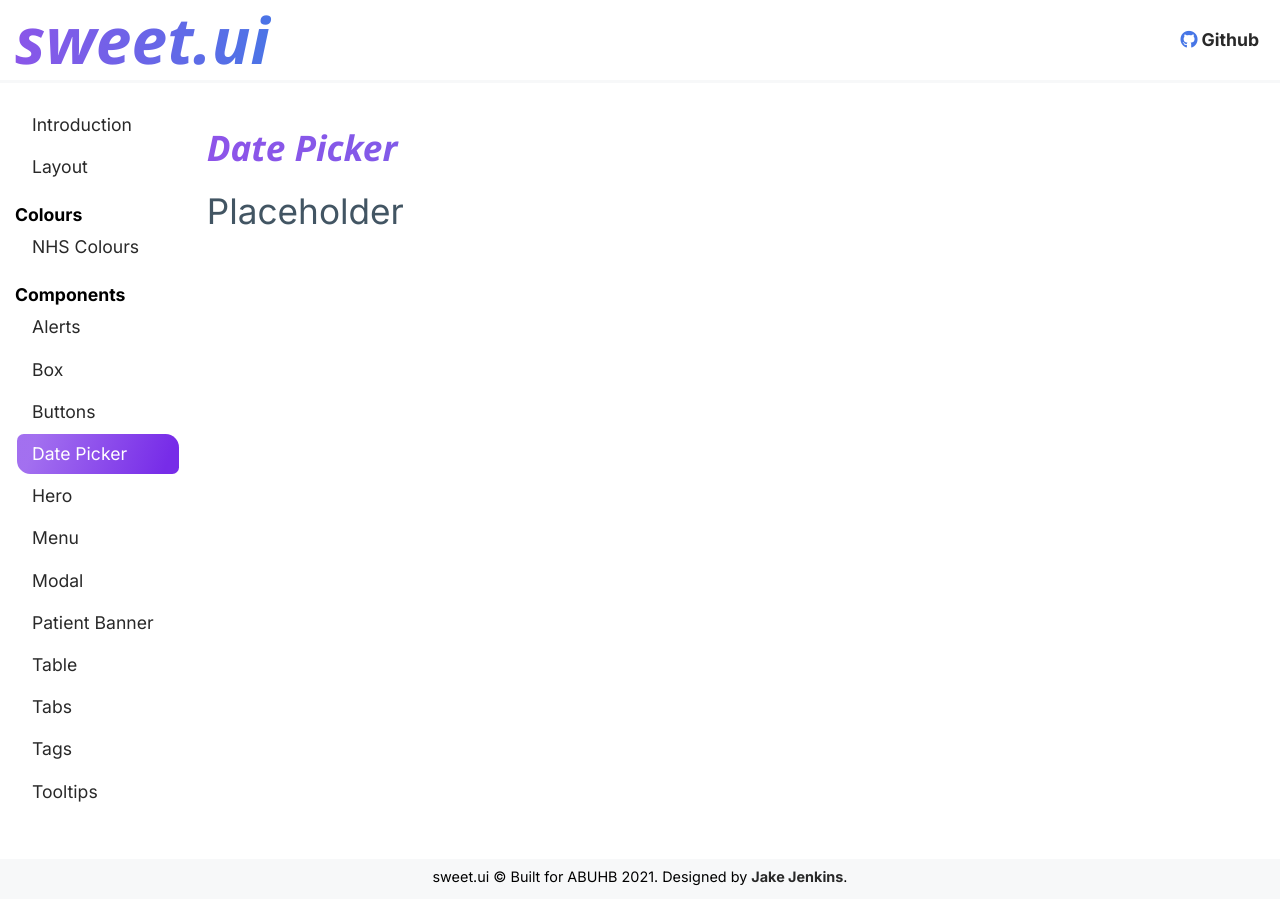
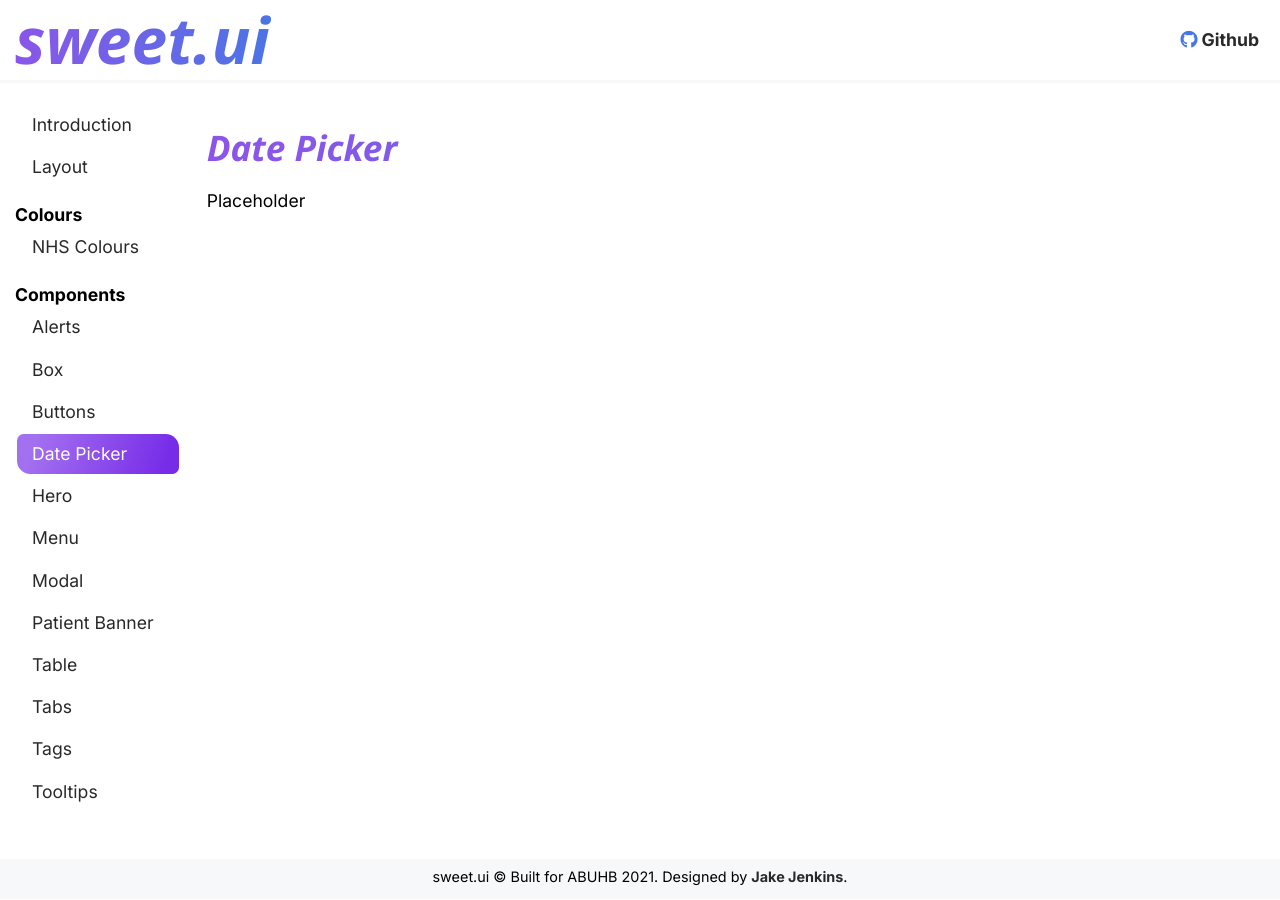
Before and after one commit to jake-jenkins/sweet-ui, a Jekyll site: the page built from _components/date-picker.md, in a window 1280 px wide. Built offline with Jekyll 4.4.1, drawn with Linux system fonts in a browser that asks for light colours.

```diff
--- a/_components/date-picker.md
+++ b/_components/date-picker.md
@@ -3,7 +3,7 @@ layout: page
 title: Date Picker
 ---
 
-# Placeholder
+Placeholder
 
 
 <script>
```
